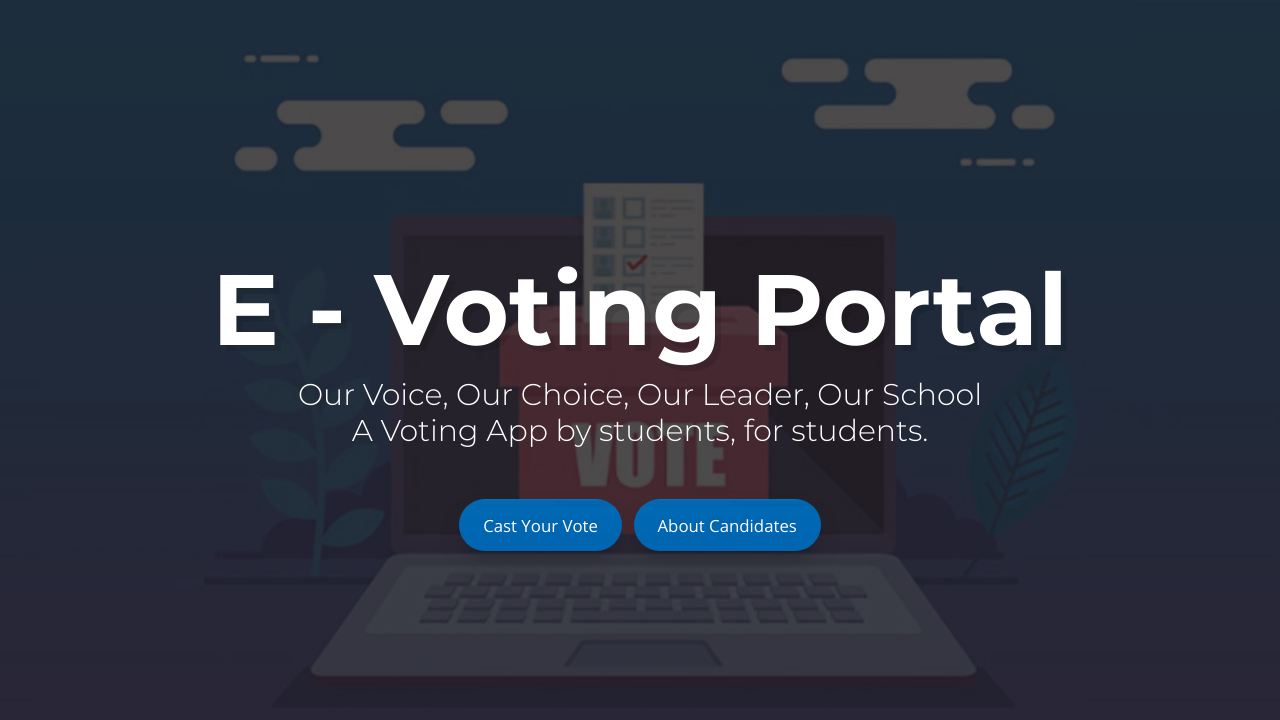
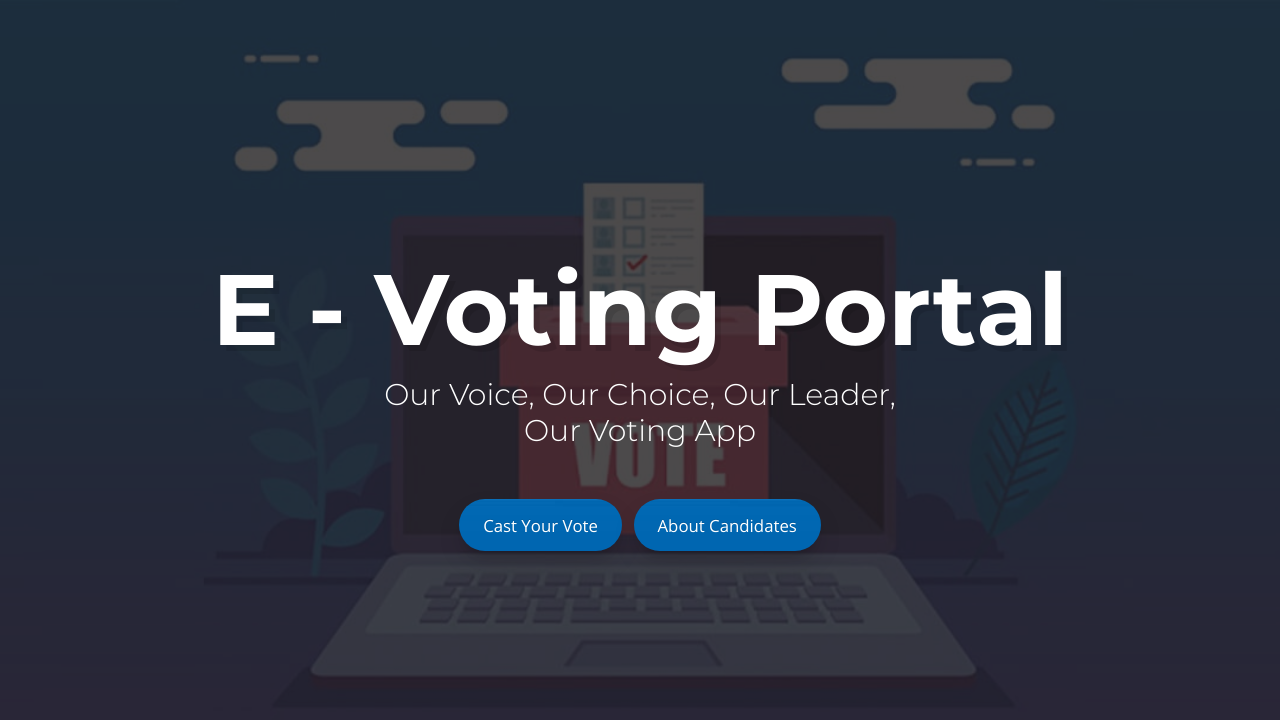
Before and after one commit to DEV-RAPHAEL/student-vote, a plain HTML site: page index.html in a window 1280 px wide. Drawn offline with nearby package versions, Linux system fonts and the light colour scheme; some packages are replaced by stand-ins of ours; files whose address does not match are found by name.

```diff
--- a/index.html
+++ b/index.html
@@ -23,7 +23,7 @@
             			<div class="col-md-10 ml-auto mr-auto" style="z-index: 10;">
 
                 			<h1 class="fx-text-hard-shadow" style="overflow: visible;"><strong class="">E - Voting Portal<br></strong></h1>
-                			<h3 class="mb-50" style="overflow: visible; font-size: 30px;">Our Voice, Our Choice, Our Leader, Our School<br>A Voting App by students, for students.<br></h3>
+                			<h3 class="mb-50" style="overflow: visible; font-size: 30px;">Our Voice, Our Choice, Our Leader, <br>Our Voting App <br></h3>
                                 			<a href="./login.html" class="btn btn-lg btn-primary fx-btn-pill fx-btn-blick fx-btn-shadow fx-btn-3d" style="background-color: rgba(0, 0, 0, 0); background-image: url(&quot;images//uploaded/3/1641439798446.jpeg&quot;);">Cast Your Vote</a>
                                 			<a href="./about.html" class="btn btn-lg btn-primary fx-btn-pill fx-btn-blick fx-btn-shadow fx-btn-3d" style="background-color: rgba(0, 0, 0, 0); background-image: url(&quot;images//uploaded/3/1641439798446.jpeg&quot;);">About Candidates</a>
 
```
